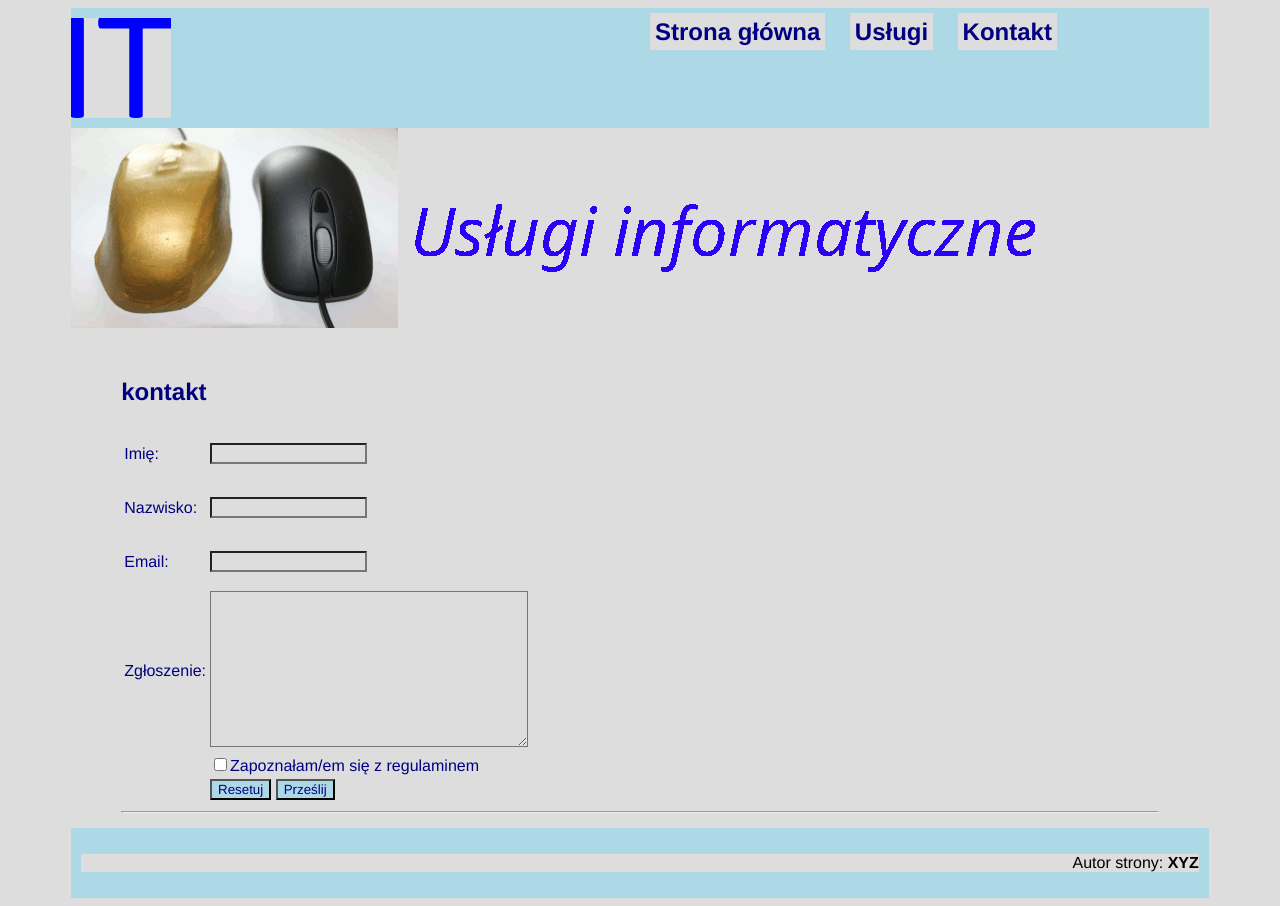
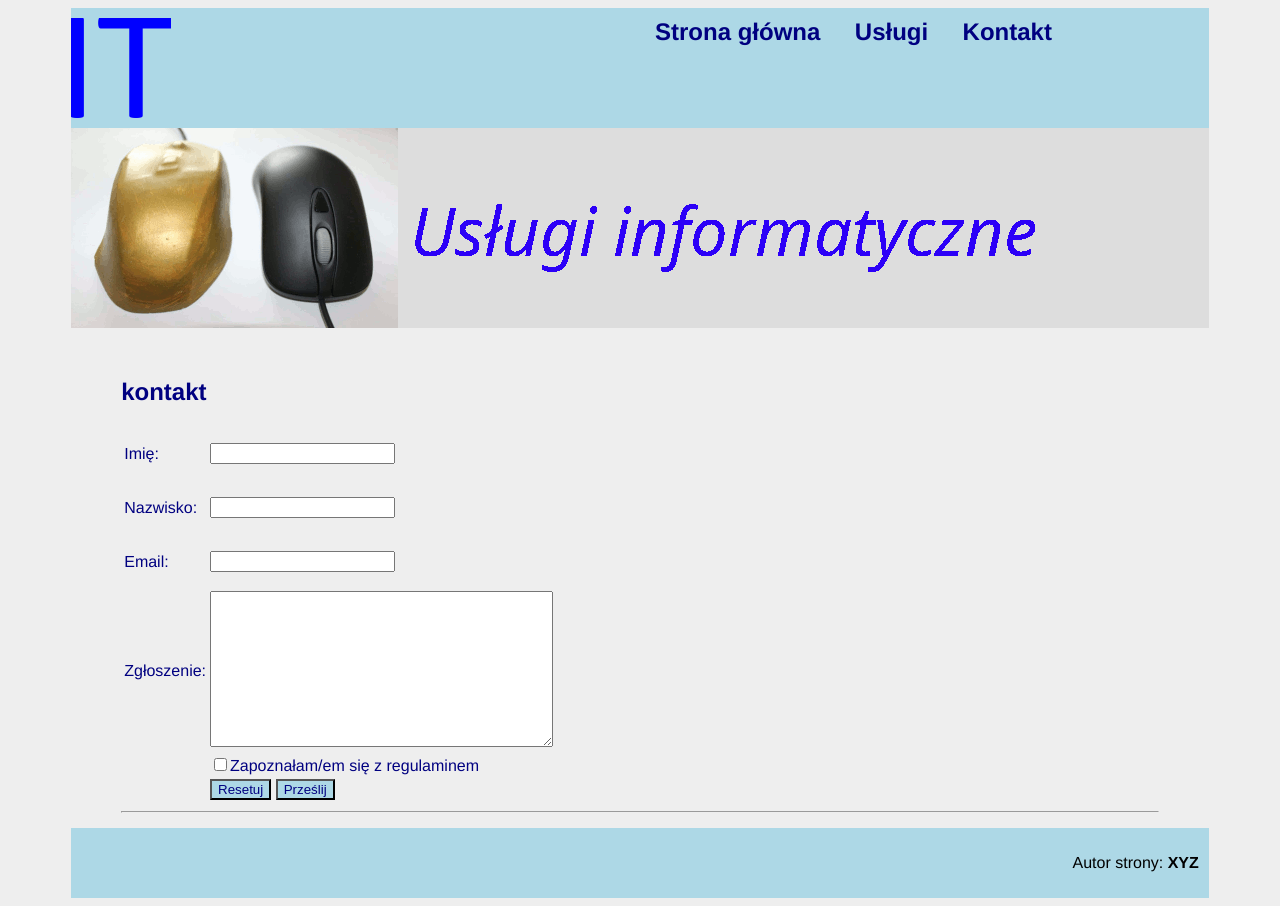
Before and after one commit to PerzotProgrammer/EgzaminInf03, a PHP site: page /kontakt.html in a window 1280 px wide. Run offline with PHP 8.4, Linux system fonts and the light colour scheme.

Commit message:
Wprowadzenie poprawek do sty24ver1

```diff
--- a/Inf03styczen2024/sty24ver1/kontakt.html
+++ b/Inf03styczen2024/sty24ver1/kontakt.html
@@ -60,8 +60,8 @@
                 <td>
                     <p></p>
                 </td>
-                <td><input type="button" class="button" value="Resetuj" onclick="reset()">
-                    <input type="button" class="button" value="Prześlij" onclick="send()"></td>
+                <td><input type="button" value="Resetuj" onclick="reset()">
+                    <input type="button" value="Prześlij" onclick="send()"></td>
             </tr>
         </table>
         <hr>
--- a/Inf03styczen2024/sty24ver1/styl.css
+++ b/Inf03styczen2024/sty24ver1/styl.css
@@ -1,5 +1,5 @@
-* {
-    background-color: #DDDDDD;
+body {
+    background-color: #EEEEEE;
     font-family: Helvetica;
 }
 
@@ -37,7 +37,7 @@
     padding: 10px;
 }
 
-.button {
+input[type="button"] {
     background-color: lightblue;
     color: navy;
 }
```
